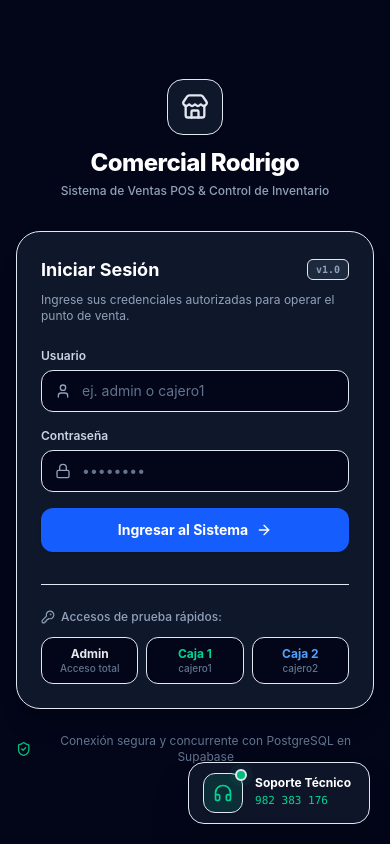
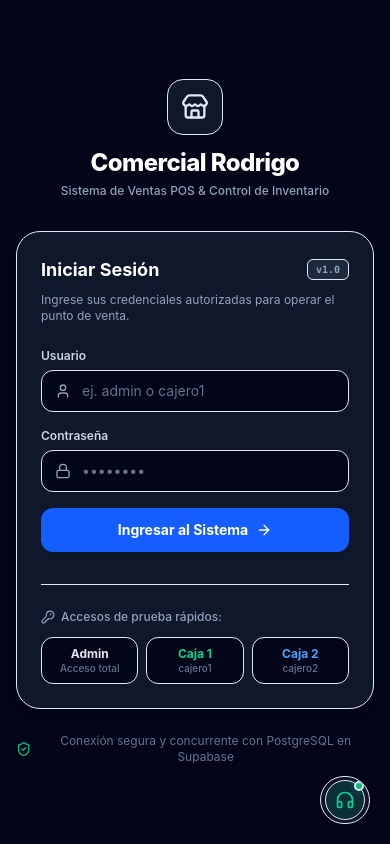
Before and after one commit to espejojorge2005-svg/comercial-rodrigo, a React (Vite) app in the folder frontend/: page / in a window 390 px wide. Built offline with nearby package versions, Linux system fonts and the light colour scheme; no server answers.

Commit message:
feat: make support button circular and expand on hover without displaying phone number

```diff
--- a/frontend/src/modules/auth/LoginView.tsx
+++ b/frontend/src/modules/auth/LoginView.tsx
@@ -152,31 +152,26 @@ export const LoginView: React.FC = () => {
         </p>
       </div>
 
-      {/* Logo / Botón Flotante de Soporte Técnico */}
+      {/* Botón Flotante Expansible de Soporte Técnico */}
       <a
         href="https://wa.me/51982383176?text=Hola%2C%20necesito%20soporte%20t%C3%A9cnico%20con%20el%20sistema%20Comercial%20Rodrigo."
         target="_blank"
         rel="noopener noreferrer"
-        className="fixed bottom-5 right-5 sm:bottom-6 sm:right-6 z-50 flex items-center gap-3 px-3.5 py-2.5 rounded-2xl bg-slate-900/95 hover:bg-slate-800 border border-slate-700/80 hover:border-emerald-500/50 shadow-2xl backdrop-blur-md transition-all duration-200 group hover:scale-[1.03] cursor-pointer"
-        title="Contactar a Soporte Técnico (982 383 176)"
+        className="fixed bottom-5 right-5 sm:bottom-6 sm:right-6 z-50 flex items-center h-12 rounded-full bg-slate-900/95 hover:bg-slate-800 border border-slate-700/80 hover:border-emerald-500/50 shadow-2xl backdrop-blur-md transition-all duration-300 group hover:shadow-emerald-950/30 cursor-pointer overflow-hidden p-1 hover:pr-4"
+        title="Soporte Técnico"
       >
-        <div className="relative">
-          <div className="w-10 h-10 rounded-xl bg-emerald-500/15 border border-emerald-500/30 flex items-center justify-center text-emerald-400 group-hover:bg-emerald-500 group-hover:text-white transition-all shadow-sm">
-            <Headphones className="w-5 h-5" />
-          </div>
-          <span className="absolute -top-1 -right-1 flex h-3 w-3">
+        <div className="relative w-10 h-10 rounded-full bg-emerald-500/15 border border-emerald-500/30 flex items-center justify-center text-emerald-400 group-hover:bg-emerald-500 group-hover:text-white transition-all shrink-0">
+          <Headphones className="w-5 h-5" />
+          <span className="absolute top-0 right-0 flex h-2.5 w-2.5">
             <span className="animate-ping absolute inline-flex h-full w-full rounded-full bg-emerald-400 opacity-75"></span>
-            <span className="relative inline-flex rounded-full h-3 w-3 bg-emerald-500 border-2 border-slate-900"></span>
+            <span className="relative inline-flex rounded-full h-2.5 w-2.5 bg-emerald-500 border-2 border-slate-900"></span>
           </span>
         </div>
 
-        <div className="text-left pr-1">
-          <div className="text-xs font-bold text-white leading-none">
+        <div className="max-w-0 overflow-hidden whitespace-nowrap opacity-0 group-hover:max-w-xs group-hover:opacity-100 group-hover:ml-2.5 transition-all duration-300 ease-in-out">
+          <span className="text-xs font-bold text-white tracking-wide">
             Soporte Técnico
-          </div>
-          <div className="text-[11px] text-emerald-400 font-mono font-medium mt-1 flex items-center gap-1">
-            <span>982 383 176</span>
-          </div>
+          </span>
         </div>
       </a>
     </div>
```
